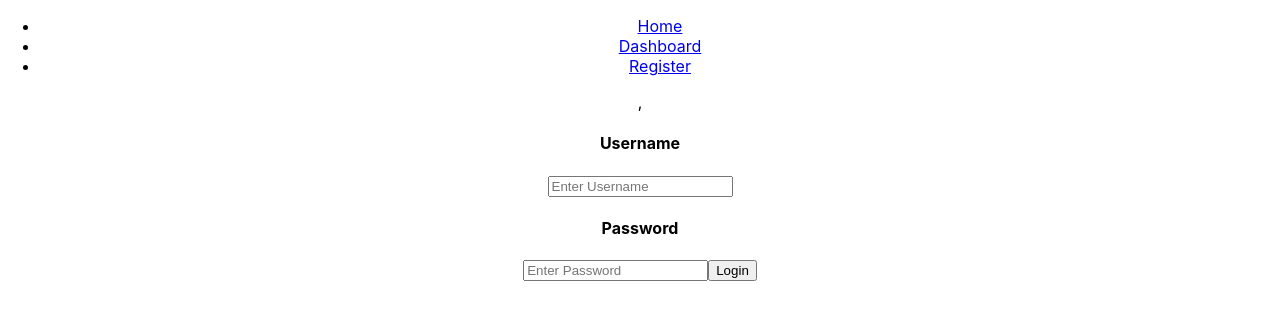
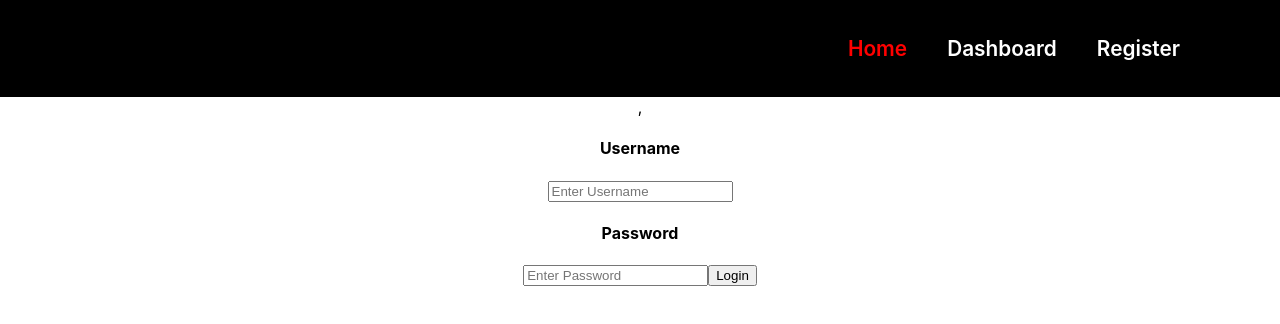
Before and after one commit to MagnumOpusSirius/capstone-bank-app, a React (Create React App) app in the folder bankapp-frontend/: page / in a window 1280 px wide. Shown: the top 324 px of the page. Built offline with nearby package versions, Linux system fonts and the light colour scheme.

Commit message:
modified navbar to be horizontal

```diff
--- a/bankapp-frontend/src/Components/Navbar.js
+++ b/bankapp-frontend/src/Components/Navbar.js
@@ -1,29 +1,35 @@
+import "./NavbarStyles.css";
+
 import React from "react";
 import { Link } from "react-router-dom";
 
 const Navbar = () => {
   return (
     <>
-      <nav class="navbar navbar-expand-md navbar-dark bg-dark fixed-top">
+      <nav >
+        <a href="index.html">
 
-        <div class="collapse navbar-collapse" id="navbarsExampleDefault">
-          <ul class="navbar-nav mr-auto">
-            <li class="nav-item">
-              <Link class="nav-link" to="/">
+        </a>
+
+        <div class="navbar">
+          <ul id="nav-items">
+            <li>
+              <a className="home" to="/">
                 Home
-              </Link>
+              </a>
             </li>
 
-            <li class="nav-item">
-              <Link class="nav-link" to="dashboard">
+            <li>
+              <a
+              href="nav-link" to="dashboard">
                 Dashboard
-              </Link>
+              </a>
             </li>
 
-            <li class="nav-item">
-              <Link class="nav-link" to="Register">
+            <li>
+              <a class="nav-link" to="Register">
                 Register
-              </Link>
+              </a>
             </li>
           </ul>
         </div>
--- /dev/null
+++ b/bankapp-frontend/src/Components/NavbarStyles.css
@@ -0,0 +1,36 @@
+nav{
+    display: flex;
+    align-items: center;
+    justify-content: space-between;
+    background: black;
+    padding: 20px 80px;
+    box-shadow: 0 5px 15px rgba(red, green, blue, alpha);
+}
+
+#nav-items{
+    display: flex;
+    align-items: center;
+    justify-content: center;
+}
+
+#nav-items li{
+    list-style: none;
+    padding: 0 20px;
+    position: relative;
+
+}
+
+#nav-items li a{
+    text-decoration: none;
+    font-size: 1.3rem;
+    font-weight: 600;
+    color: white;
+}
+
+#nav-items li a:hover,
+#nav-items li a.home{
+    color: red;
+}
+#nav-items li a:hover{
+    color: blue;
+}
```
Also changed, not shown: bankapp-frontend/src/Components/Dashboard.js (added, +8 -0 lines), bankapp-frontend/src/Components/Dashboard_navbar.js (added, +35 -0 lines).
